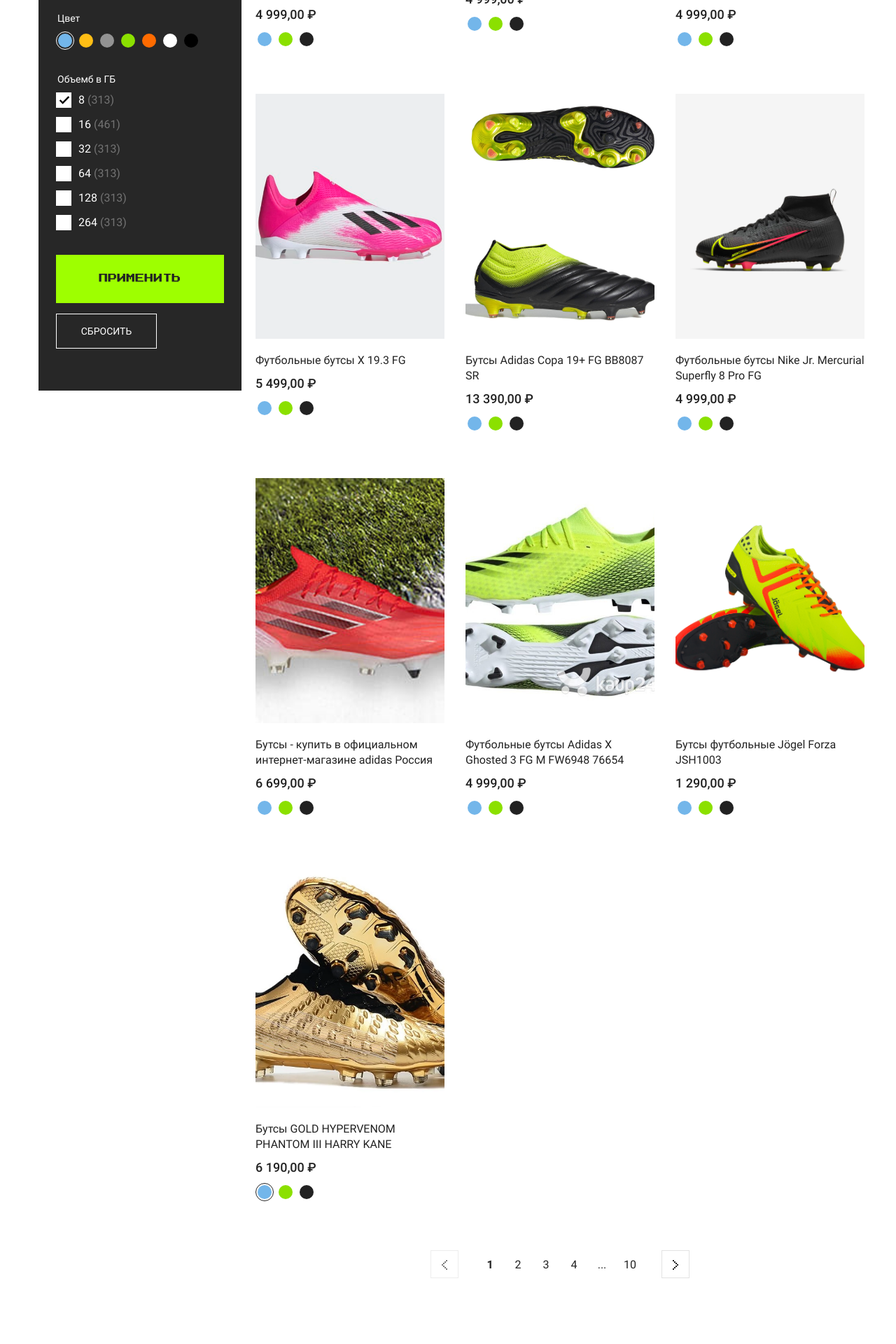
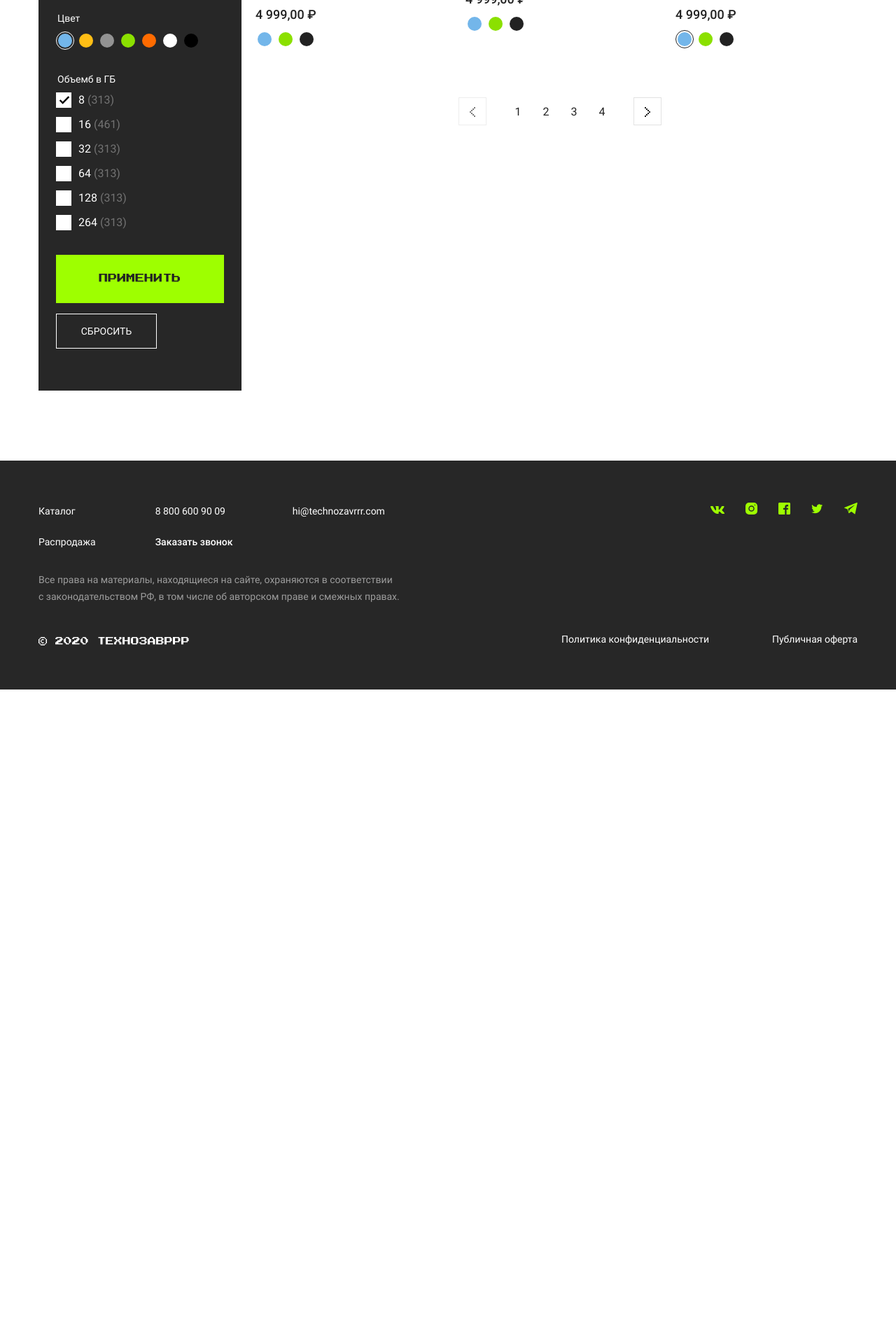
Before and after one commit to teamGro/skillbox3, a Vue app: page / in a window 1280 px wide. Shown: the part 640-2560 px from the top of the page at 70% size. After the commit the page ends 1625 px from the top, so only its background shows below. Built offline with nearby package versions, Linux system fonts and the light colour scheme.

Commit message:
added pagination

```diff
--- a/src/App.vue
+++ b/src/App.vue
@@ -1,66 +1,37 @@
 <template>
   <section class="catalog">
     <ProductList v-bind:products="products"></ProductList>
+    <BasePagination v-bind:per-page="productsPerPage"
+    v-bind:count="productsCount" v-model="page" />
 
-    <ul class="catalog__pagination pagination">
-      <li class="pagination__item">
-        <a
-          class="
-            pagination__link pagination__link--arrow pagination__link--disabled
-          "
-          aria-label="Предыдущая страница"
-        >
-          <svg width="8" height="14" fill="currentColor">
-            <use xlink:href="#icon-arrow-left"></use>
-          </svg>
-        </a>
-      </li>
-      <li class="pagination__item">
-        <a class="pagination__link pagination__link--current"> 1 </a>
-      </li>
-      <li class="pagination__item">
-        <a class="pagination__link" href="#"> 2 </a>
-      </li>
-      <li class="pagination__item">
-        <a class="pagination__link" href="#"> 3 </a>
-      </li>
-      <li class="pagination__item">
-        <a class="pagination__link" href="#"> 4 </a>
-      </li>
-      <li class="pagination__item">
-        <a class="pagination__link" href="#"> ... </a>
-      </li>
-      <li class="pagination__item">
-        <a class="pagination__link" href="#"> 10 </a>
-      </li>
-      <li class="pagination__item">
-        <a
-          class="pagination__link pagination__link--arrow"
-          href="#"
-          aria-label="Следующая страница"
-        >
-          <svg width="8" height="14" fill="currentColor">
-            <use xlink:href="#icon-arrow-right"></use>
-          </svg>
-        </a>
-      </li>
-    </ul>
   </section>
 </template>
 
 <script>
 import products from './data/products';
 import ProductList from './components/ProductList.vue';
+import BasePagination from './components/BasePagination.vue';
 
 export default {
   components: {
     ProductList,
+    BasePagination,
   },
   name: 'App',
   data() {
     return {
-      products,
+      page: 1,
+      productsPerPage: 3,
     };
+  },
+  computed: {
+    products() {
+      const offset = (this.page - 1) * this.productsPerPage;
+      return products.slice(offset, offset + this.productsPerPage);
+    },
+    productsCount() {
+      return products.length;
+    },
   },
 };
 </script>
--- /dev/null
+++ b/src/components/BasePagination.vue
@@ -0,0 +1,57 @@
+<template>
+  <ul class="catalog__pagination pagination">
+      <li class="pagination__item">
+        <a class="pagination__link pagination__link--arrow pagination__link--disabled"
+          aria-label="Предыдущая страница">
+          <svg width="8" height="14" fill="currentColor">
+            <use xlink:href="#icon-arrow-left"></use>
+          </svg>
+        </a>
+      </li>
+      <!--  v-on:click='paginate(pageNumber)' -->
+      <li class="pagination__item" v-for="pageNumber in pages" v-bind:key="pageNumber">
+        <a href='#' class="pagination__link"
+        v-bind:class="{'pagination__link--current': pageNumber === page}"
+        @click="paginate(pageNumber)">
+          {{pageNumber}}
+          </a>
+      </li>
+      <li class="pagination__item">
+        <a
+          class="pagination__link pagination__link--arrow"
+          href="#"
+          aria-label="Следующая страница"
+        >
+          <svg width="8" height="14" fill="currentColor">
+            <use xlink:href="#icon-arrow-right"></use>
+          </svg>
+        </a>
+      </li>
+    </ul>
+</template>
+
+<script>
+export default {
+  model: {
+    prop: 'page',
+    event: 'paginate',
+  },
+  props: ['count', 'perPage', 'page'],
+  computed: {
+    pages() {
+      return Math.ceil(this.count / this.perPage);
+    },
+  },
+  methods: {
+    paginate(page) {
+      return this.$emit('paginate', page);
+    },
+  },
+};
+</script>
+
+<style>
+.pagination__item:hover {
+  cursor: pointer;
+}
+</style>
--- a/src/components/ProductItem.vue
+++ b/src/components/ProductItem.vue
@@ -55,6 +55,6 @@
 
 <script>
 export default {
-  props: ["products"],
+  props: ['products'],
 };
 </script>
--- a/src/components/ProductList.vue
+++ b/src/components/ProductList.vue
@@ -5,10 +5,10 @@
 </template>
 
 <script>
-import ProductItem from "./ProductItem.vue";
+import ProductItem from './ProductItem.vue';
 
 export default {
-  props: ["products"],
+  props: ['products'],
   components: {
     ProductItem,
   },
```
